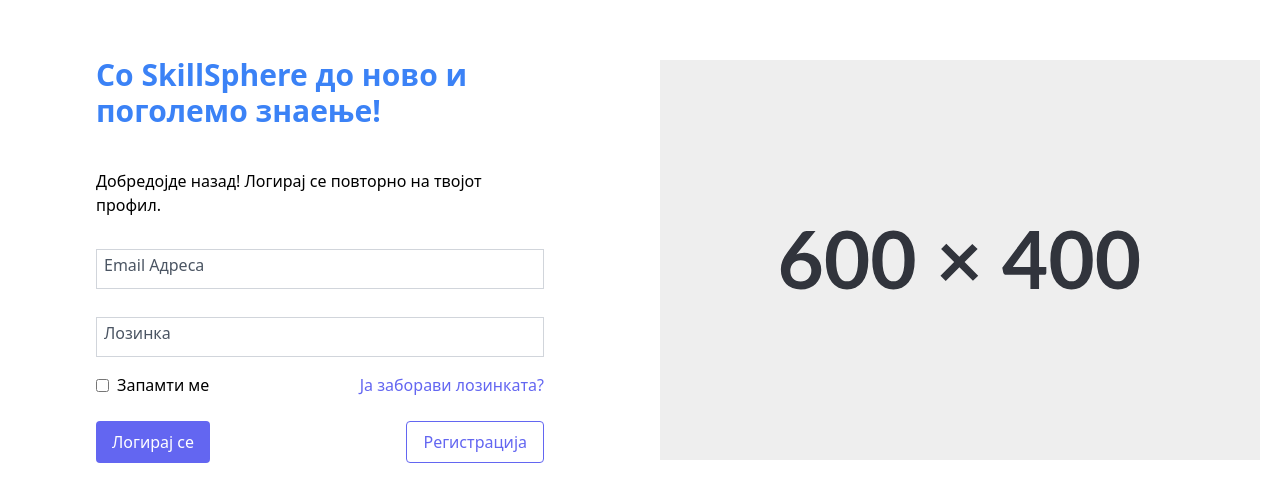
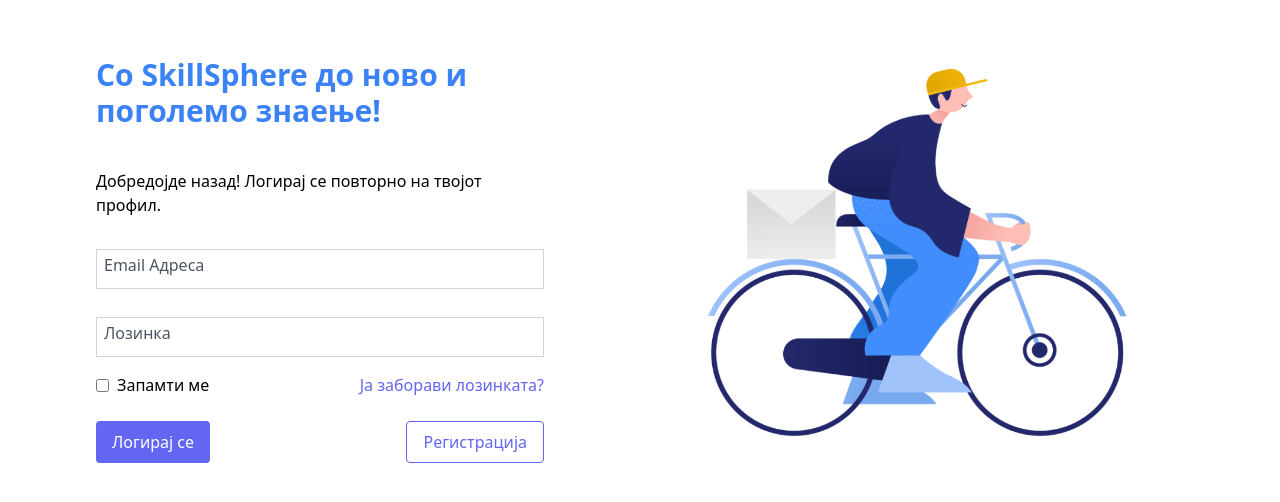
Before and after one commit to Team-27-CoursesApp/frontend, a React (Vite) app in the folder coursesApp/: page /login in a window 1280 px wide. Shown: the part 140-642 px from the top of the page. Built offline with nearby package versions, Linux system fonts and the light colour scheme.

Commit message:
Merge branch 'development' into feature/T2C-37-create-login-component-and-page

```diff
--- a/coursesApp/src/Pages/Login/LoginPage.jsx
+++ b/coursesApp/src/Pages/Login/LoginPage.jsx
@@ -1,5 +1,6 @@
 import React from 'react';
 import LoginForm from '../../Components/Login/LoginForm';
+import background from "../../assets/background.png";
 
 const LoginPage = () => {
   return (
@@ -15,7 +16,7 @@
         </div>
       </div>
       <div className="w-full md:w-1/2 flex items-center justify-center">
-        <img src="/placeholder.svg" alt="placeholder-image" className="max-h-full max-w-full" />
+        <img src={background} alt="background-image" className="max-h-full max-w-full" />
       </div>
     </div>
   );
```
